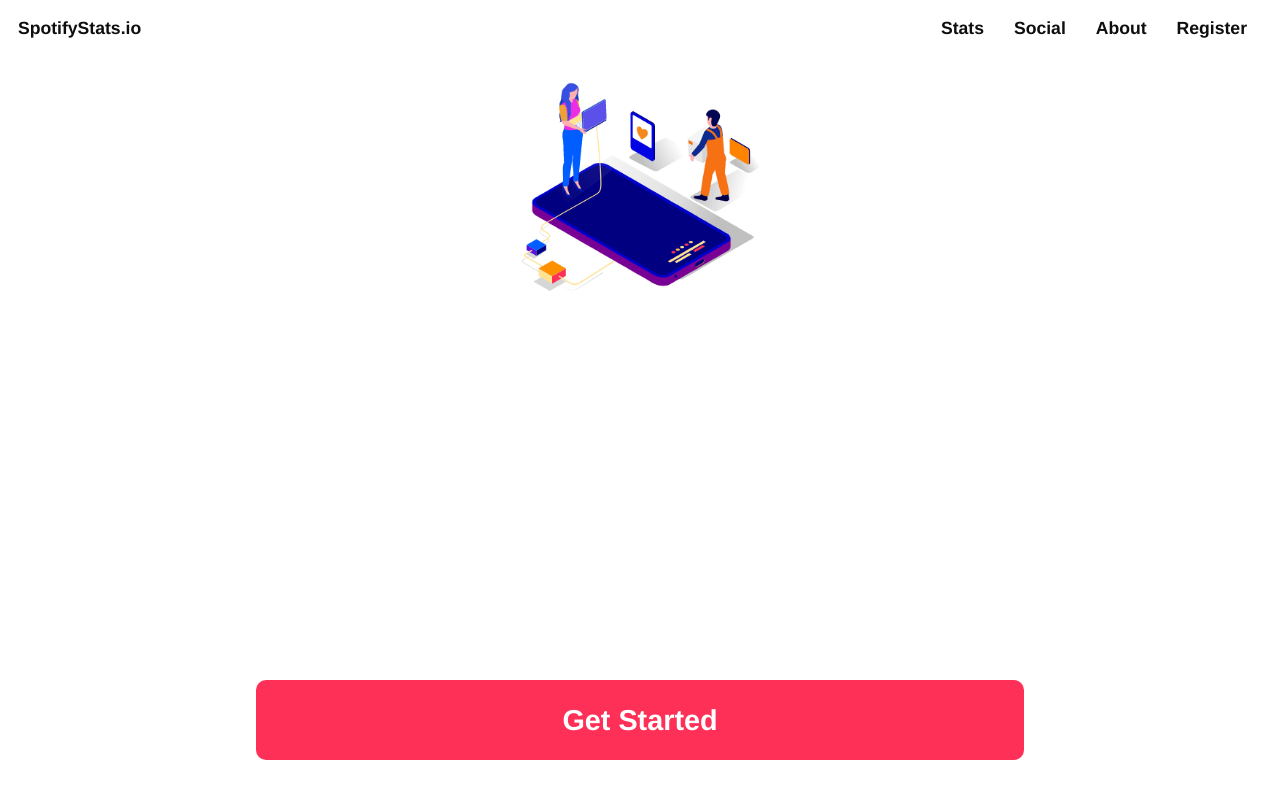
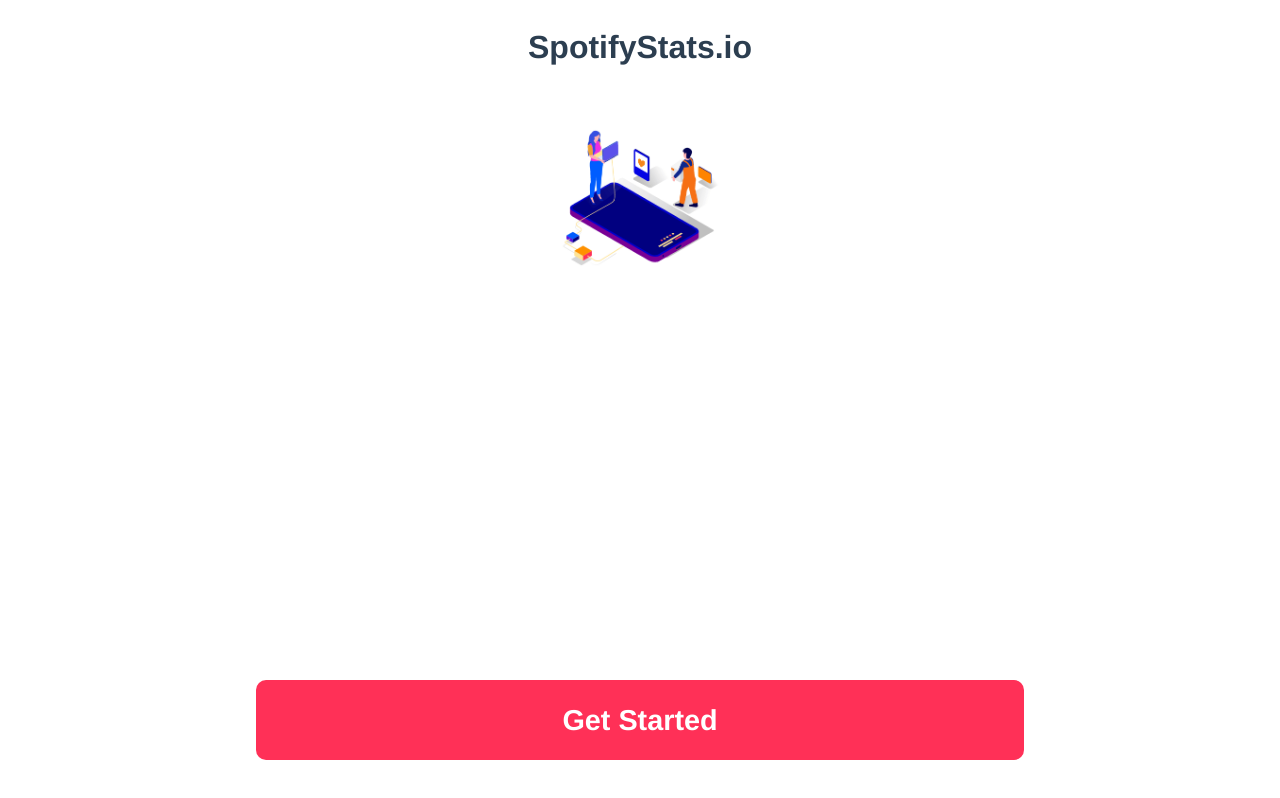
Before and after one commit to richardestes/spotify_vuejs, a Vue app: page / in a window 1280 px wide. Built offline with nearby package versions, Linux system fonts and the light colour scheme; a small style sheet from the web is missing; what lottie-vuejs would draw is missing.

Commit message:
Updated Social page to Compare

```diff
--- a/src/router/index.js
+++ b/src/router/index.js
@@ -1,7 +1,7 @@
 import Vue from 'vue'
 import VueRouter from 'vue-router'
 import Home from '../views/Home.vue'
-import Social from '../views/Social.vue'
+import Compare from '../views/Compare.vue'
 import Stats from '../views/Stats.vue'
 import About from '../views/About.vue'
 import Register from '../views/Register.vue'
@@ -21,9 +21,9 @@
     component: Stats,
   },
   {
-    path: '/social',
-    name: 'Social',
-    component: Social
+    path: '/compare',
+    name: 'Compare',
+    component: Compare
   },
   {
     path: '/about',
--- a/src/views/Social.vue
+++ b/src/views/Compare.vue
@@ -3,7 +3,8 @@
     <div class="nav">
       <Header />
     </div>
-    <h2>Social</h2>
+    <h2>Compare</h2>
+    <h3>Coming soon...</h3>
   </div>
 </template>
 
@@ -28,9 +29,7 @@
 .main {
   display: flex;
   flex-direction: column;
-  max-width: 100%;
-  align-items: center;
-  justify-content: center;
-  /* width: 100%; */
+  width: 100%;
+  background-color: #FFFFF9;
 }
 </style>
--- a/src/views/Home.vue
+++ b/src/views/Home.vue
@@ -1,8 +1,6 @@
 <template>
   <div class="main">
-    <div class="nav">
-      <Header />
-    </div>
+    <h1>SpotifyStats.io</h1>
     <div class="getStartedContainer">
       <img v-bind:src="require('../assets/21008-social-media-concept.gif')" class="getStartedGif" />
       <button class="getStartedButton" v-on:click="redirectToSpotify">Get Started</button>
@@ -11,7 +9,6 @@
 </template>
 
 <script>
-import Header from "../views/components/Header"
 
 export default {
   name: "Home",
@@ -19,7 +16,6 @@
     msg: String,
   },
   components : {
-    Header
   },
   data() {
     return {
@@ -58,14 +54,14 @@
 </script>
 
 <style lang="scss" scoped>
-@import 'https://unpkg.com/ionicons@4.2.2/dist/css/ionicons.min.css';
+// @import 'https://unpkg.com/ionicons@4.2.2/dist/css/ionicons.min.css';
 
-figure {
-  margin-block-start: 0;
-  margin-block-end: 0;
-  margin-inline-start: 10px;
-  margin-inline-end: 0;
-}
+// figure {
+//   margin-block-start: 0;
+//   margin-block-end: 0;
+//   margin-inline-start: 10px;
+//   margin-inline-end: 0;
+// }
 .main {
   display: flex;
   flex-direction: column;
@@ -95,7 +91,8 @@
   align-items: center;
 }
 .getStartedGif {
-  width: 20vw;
+  width: 13vw;
   padding-bottom: 40px;
+  padding-top: 40px;
 }
 </style>
--- a/src/views/Register.vue
+++ b/src/views/Register.vue
@@ -8,7 +8,7 @@
       <h2>About</h2>
       <img v-bind:src="require('../assets/cassette_still.gif')" class="aboutImage" />
       <div class="registerContainer">
-        <button class="registerButton" v-on:click="registerUser(token)">Get Started</button>
+        <button class="registerButton" v-on:click="registerUser(token)">Register User</button>
       </div>
     </div>
   </div>
--- a/src/views/components/Header.vue
+++ b/src/views/components/Header.vue
@@ -5,7 +5,7 @@
   </div>
   <div class="header-links">
     <router-link to="/stats" class="header-link">Stats</router-link>
-    <router-link to="/social" class="header-link">Social</router-link>
+    <router-link to="/compare" class="header-link">Compare</router-link>
     <router-link to="/about" class="header-link">About</router-link>
     <router-link to="/register" class="header-link">Register</router-link>
   </div>
--- a/src/views/components/LoadingScreen.vue
+++ b/src/views/components/LoadingScreen.vue
@@ -1,6 +1,7 @@
 <template>
   <div id = "main">
     <img v-bind:src="require('../../assets/loading.gif')" class="loadingGif" />
+    <!-- <h2>Loading...</h2> -->
   </div>
 </template>
 
```
